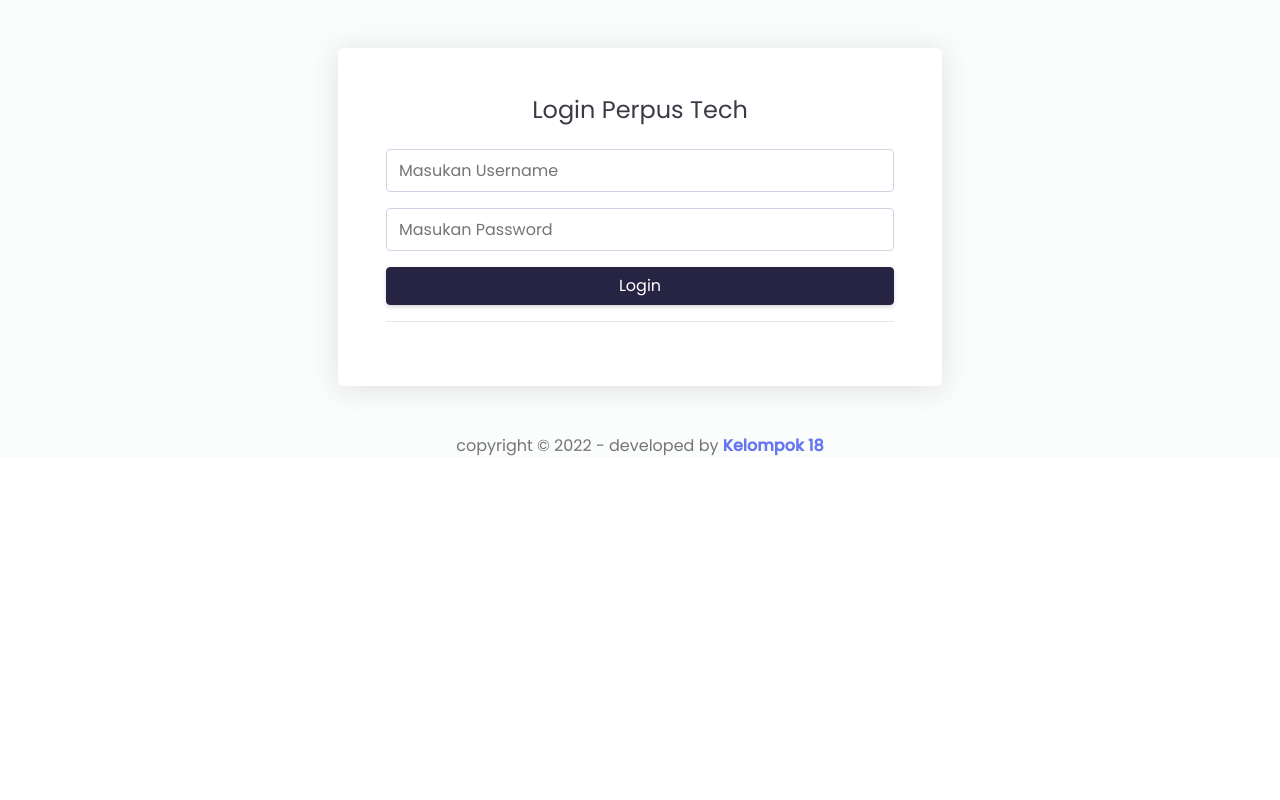
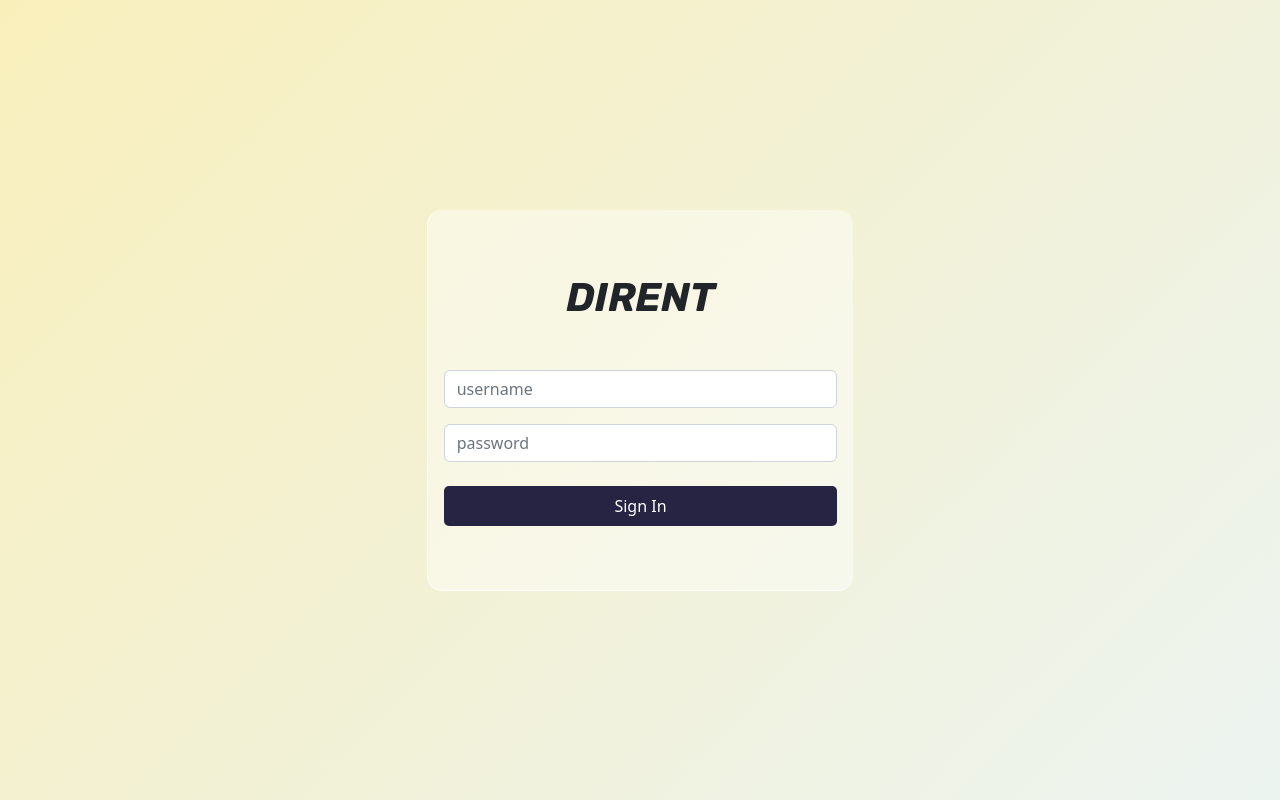
Before and after one commit to aeez/dirent, a PHP site: page /admin/auth_login.php in a window 1280 px wide. Run offline with PHP 8.4, Linux system fonts and the light colour scheme; some libraries are stand-ins or nearby versions.

Commit message:
ADMIN LOGIN

```diff
--- a/admin/auth_login.php
+++ b/admin/auth_login.php
@@ -63,86 +63,60 @@ if (isset($_POST['login'])) {
     <meta name="description" content="">
     <meta name="author" content="">
     <title>DIRENT</title>
-    <?php include('../app/layouts/css.php'); ?>
+    <link rel="stylesheet" href="../app/assets/">
+    <link href="../app/assets/css/login.css" rel="stylesheet">
+    <link rel="preconnect" href="https://fonts.googleapis.com">
+    <link rel="preconnect" href="https://fonts.gstatic.com" crossorigin>
+    <link href="https://fonts.googleapis.com/css2?family=Poppins:ital,wght@0,400;0,500;1,300;1,600&family=Rubik:ital,wght@0,300;0,500;0,600;0,800;1,300;1,700&display=swap" rel="stylesheet">
+    <link href="https://cdn.jsdelivr.net/npm/bootstrap@5.2.2/dist/css/bootstrap.min.css" rel="stylesheet" integrity="sha384-Zenh87qX5JnK2Jl0vWa8Ck2rdkQ2Bzep5IDxbcnCeuOxjzrPF/et3URy9Bv1WTRi" crossorigin="anonymous">
+
 </head>
 
-<body id="page-top">
-    <div id="wrapper">
-        <div id="content-wrapper" class="d-flex flex-column">
-            <div id="content">
-                <!-- Container Fluid-->
-                <div class="container-login">
-                    <div class="row justify-content-center">
-                        <div class="col-xl-6 col-lg-12 col-md-9">
-                            <div class="card shadow-sm my-5">
-                                <div class="card-body p-0">
-                                    <div class="row">
-                                        <div class="col-lg-12">
-                                            <?php if (isset($error)) { ?>
-                                                <div class="alert alert-danger alert-dismissible" role="alert">
-                                                    <button type="button" class="close" data-dismiss="alert" aria-label="Close">
-                                                        <span aria-hidden="true">&times;</span>
-                                                    </button>
-                                                    Gagal, mohon periksa lagi username dan password Anda!
+<body id="top">
+
+    <!-- form -->
+    <section class="container-fluid form-page">
+      <div
+        class="row justify-content-center align-items-center"
+        style="height: 100vh"
+      >
+        <div class="col-10 col-lg-4 p-3 form-wrapper">
+          <div class="form-logo text-center my-5">
+            <h1 class="fw-bold fst-italic">DIRENT</h1>
           </div>
-                                            <?php } else if (isset($error4)) { ?>
-                                                <div class="alert alert-danger alert-dismissible" role="alert">
-                                                    <button type="button" class="close" data-dismiss="alert" aria-label="Close">
-                                                        <span aria-hidden="true">&times;</span>
-                                                    </button>
-                                                    Gagal, Anda belum terdaftar!
+          <div class="form-main">
+            <form action="" method="POST">
+            <div class="mb-3">
+              <input
+                type="text"
+                class="form-control"
+                id="username"
+                placeholder="username"
+                required
+              />
             </div>
-                                            <?php }  ?>
-                                            <div class="login-form">
-                                                <div class="text-center">
-                                                    <h1 class="h4 text-gray-900 mb-4">Login Perpus Tech</h1>
+            <div class="mb-4">
+              <input
+                type="password"
+                class="form-control"
+                id="password"
+                placeholder="password"
+                required
+              />
             </div>
-                                                <form class="user" action="" method="POST">
-                                                    <div class="form-group">
-                                                        <input type="text" class="form-control" id="username" name="username" placeholder="Masukan Username" autocomplete="off">
+            <div class="form-button mb-5">
+              <button type="submit">Sign In</button>
             </div>
-                                                    <div class="form-group">
-                                                        <input type="password" class="form-control" id="password" name="password" placeholder="Masukan Password">
-                                                    </div>
-                                                    <div class="form-group">
-                                                        <button type="submit" name="login" class="btn btn-primary btn-block">Login</button>
-                                                    </div>
+            <!-- <div class="register-wrapper text-center mb-5">
+              <p>SELAMAT LOGIN</p>
+            </div> -->
             </form>
-                                                <hr>
-                                                <div class="text-center">
           </div>
         </div>
       </div>
-                                    </div>
-                                </div>
-                            </div>
-                        </div>
-                    </div>
-                </div>
-                <!---Container Fluid-->
-            </div>
-
-            <footer>
-                <div class="container">
-                    <div class="copyright text-center my-auto">
-                        <span>copyright &copy; <script>
-                                document.write(new Date().getFullYear());
-                            </script> - developed by
-                            <b><a href="">Kelompok 18</a></b>
-                        </span>
-                    </div>
-                </div>
-            </footer>
-        </div>
-    </div>
-
-
-
-    <!-- Scroll to top -->
-    <a class="scroll-to-top rounded" href="#page-top">
-        <i class="fas fa-angle-up"></i>
-    </a>
-    <!-- Js -->
+    </section>
+    <!-- form -->
+    <script src="https://cdn.jsdelivr.net/npm/bootstrap@5.2.2/dist/js/bootstrap.bundle.min.js" integrity="sha384-OERcA2EqjJCMA+/3y+gxIOqMEjwtxJY7qPCqsdltbNJuaOe923+mo//f6V8Qbsw3" crossorigin="anonymous"></script>
     <?php include('../app/layouts/js.php'); ?>
 </body>
 
--- a/app/assets/css/dirent.css
+++ b/app/assets/css/dirent.css
@@ -10,6 +10,9 @@
 
 * {
   font-family: "Poppins", sans-serif;
+  margin: 0;
+  padding: 0;
+  box-sizing: border-box;
 }
 
 html {
--- /dev/null
+++ b/app/assets/css/login.css
@@ -0,0 +1,52 @@
+* {
+  margin: 0;
+  padding: 0;
+  box-sizing: border-box;
+}
+
+@keyframes gradient {
+  0% {
+    background-position: 0% 50%;
+  }
+  50% {
+    background-position: 100% 50%;
+  }
+  100% {
+    background-position: 0% 50%;
+  }
+}
+.form-page .row {
+  background: linear-gradient(
+    -45deg,
+    #b5c6e0,
+    #ebf4f5,
+    #ffeda0,
+    #ebf4f5,
+    #a9c3ea,
+    #9fb8bb
+  );
+  background-size: 800% 800%;
+  animation: gradient 20s infinite alternate;
+  height: 100vh;
+}
+.form-page .row .form-wrapper {
+  background-color: rgba(255, 255, 255, 0.4);
+  border-radius: 15px;
+  border-left: 1px solid #fff;
+  border-bottom: 1px solid #fff;
+}
+.form-page .row .form-wrapper .form-logo h1 {
+  font-family: "Rubik", sans-serif;
+}
+.form-page .row .form-wrapper .form-main .form-button button {
+  width: 100%;
+  background-color: #272343;
+  color: #fff !important;
+  border-radius: 5px;
+  padding: 8px 0;
+  border: none;
+}
+.form-page .row .form-wrapper .form-main .register-wrapper a {
+  font-weight: bold;
+  text-decoration: none;
+}
```
Also changed, not shown: app/assets/css/ruang-admin.min.css. Lines whose indentation alone changed are shown as unchanged.
